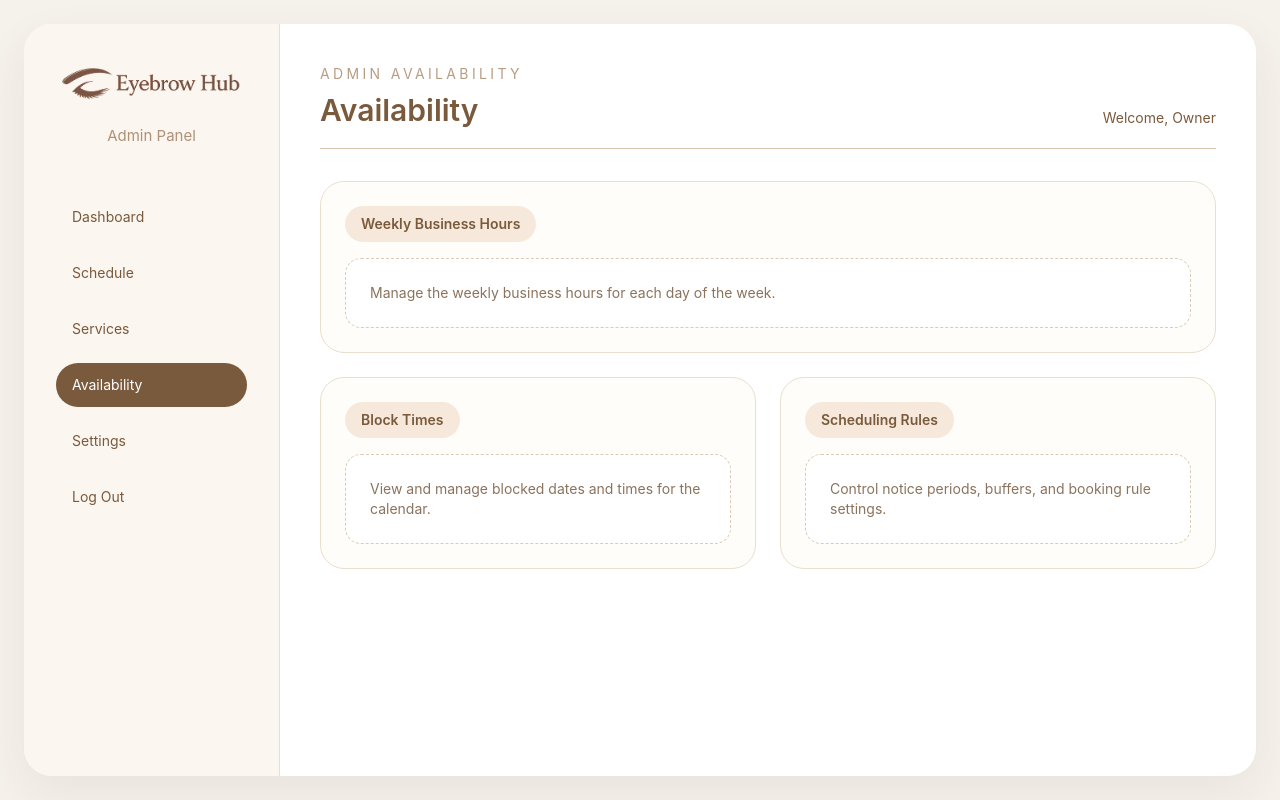
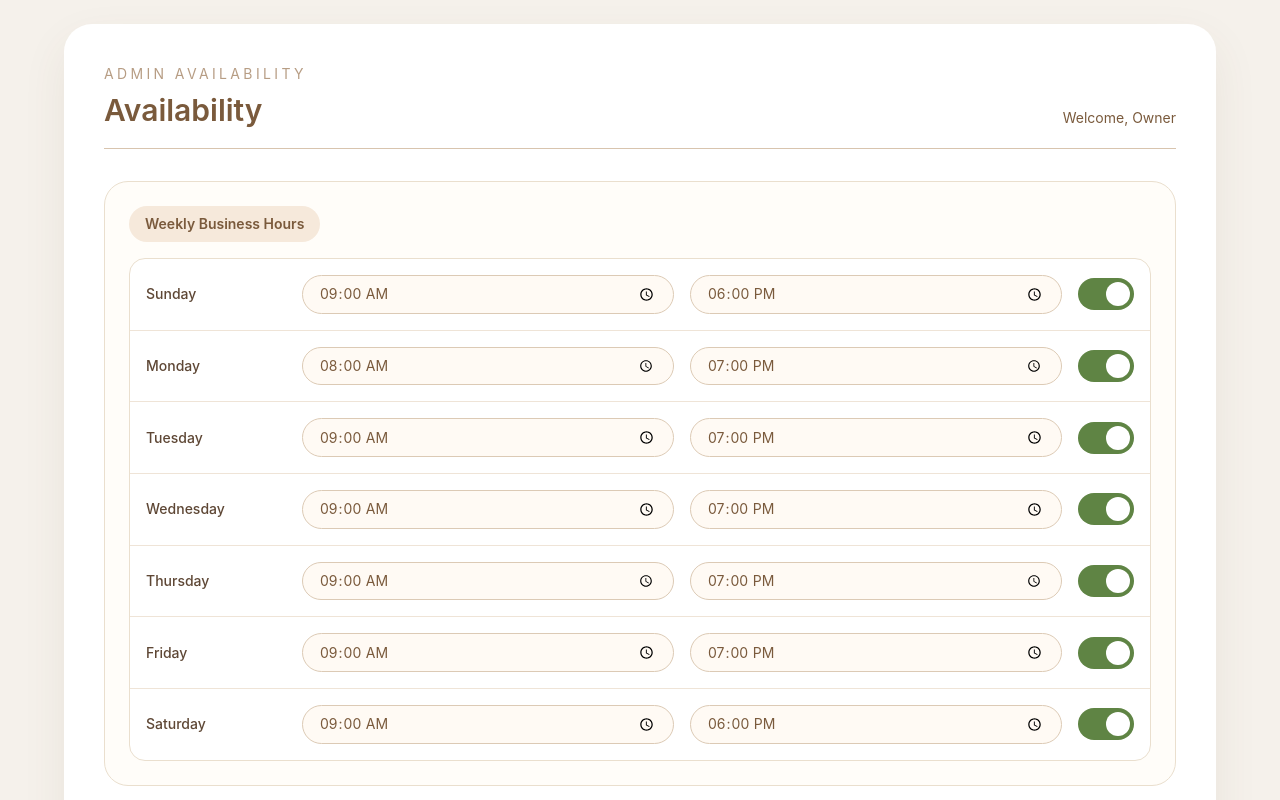
Before and after one commit to brentcrosby/eyebrow-hub, a Next.js app: page /admin/availability in a window 1280 px wide. Shown: the top 800 px of the page. Built offline with nearby package versions, Linux system fonts and the light colour scheme.

Commit message:
feat: add weekly business hours ui

```diff
--- a/app/admin/(panel)/availability/page.tsx
+++ b/app/admin/(panel)/availability/page.tsx
@@ -1,16 +1,6 @@
 "use client";
 
-import Image from "next/image";
-import brownLogo from "@/app/assests/logos/brown logo.png";
-
-const sidebarItems = [
-  "Dashboard",
-  "Schedule",
-  "Services",
-  "Availability",
-  "Settings",
-  "Log Out",
-];
+import { useState } from "react";
 
 const sectionCards = [
   {
@@ -27,47 +17,43 @@ const sectionCards = [
   },
 ];
 
+const initialBusinessHours = [
+  { day: "Sunday", startTime: "09:00", endTime: "18:00", enabled: true },
+  { day: "Monday", startTime: "08:00", endTime: "19:00", enabled: true },
+  { day: "Tuesday", startTime: "09:00", endTime: "19:00", enabled: true },
+  { day: "Wednesday", startTime: "09:00", endTime: "19:00", enabled: true },
+  { day: "Thursday", startTime: "09:00", endTime: "19:00", enabled: true },
+  { day: "Friday", startTime: "09:00", endTime: "19:00", enabled: true },
+  { day: "Saturday", startTime: "09:00", endTime: "18:00", enabled: true },
+];
+
 export default function AdminAvailabilityPage() {
+  const [businessHours, setBusinessHours] = useState(initialBusinessHours);
+
+  function updateTime(
+    day: string,
+    field: "startTime" | "endTime",
+    value: string
+  ) {
+    setBusinessHours((currentHours) =>
+      currentHours.map((item) =>
+        item.day === day ? { ...item, [field]: value } : item
+      )
+    );
+  }
+
+  function toggleDay(day: string) {
+    setBusinessHours((currentHours) =>
+      currentHours.map((item) =>
+        item.day === day ? { ...item, enabled: !item.enabled } : item
+      )
+    );
+  }
+
   return (
     <main className="min-h-screen bg-[#f5f1eb] p-4 sm:p-6">
-      <section className="mx-auto flex min-h-[calc(100vh-2rem)] w-full max-w-7xl overflow-hidden rounded-[28px] bg-white shadow-[0_18px_45px_rgba(96,74,50,0.08)] sm:min-h-[calc(100vh-3rem)]">
-        <aside className="hidden w-64 border-r border-[#eadfce] bg-[#fbf6ef] px-8 py-10 md:flex md:flex-col">
-          <div className="flex flex-col items-center text-center">
-            <Image
-              src={brownLogo}
-              alt="Eyebrow Hub logo"
-              width={180}
-              height={64}
-              className="h-auto w-full max-w-[180px]"
-              priority
-            />
-            <p className="mt-6 text-[15px] text-[#b09175]">Admin Panel</p>
-          </div>
-
-          <nav className="mt-12" aria-label="Admin sidebar">
-            <ul className="space-y-3">
-              {sidebarItems.map((item) => {
-                const isActive = item === "Availability";
-
-                return (
-                  <li key={item}>
-                    <span
-                      className={`block rounded-full px-4 py-3 text-sm ${
-                        isActive
-                          ? "bg-[#7a5a3c] text-white"
-                          : "text-[#7a5a3c]"
-                      }`}
-                    >
-                      {item}
-                    </span>
-                  </li>
-                );
-              })}
-            </ul>
-          </nav>
-        </aside>
-
-        <div className="flex-1 px-5 py-6 sm:px-8 sm:py-8 md:px-10 md:py-10">
+      <section className="mx-auto min-h-[calc(100vh-2rem)] w-full max-w-6xl rounded-[28px] bg-white px-5 py-6 shadow-[0_18px_45px_rgba(96,74,50,0.08)] sm:min-h-[calc(100vh-3rem)] sm:px-8 sm:py-8 md:px-10 md:py-10">
+        <div>
           <div className="flex flex-col gap-4 border-b border-[#d8c4ae] pb-5 sm:flex-row sm:items-end sm:justify-between">
             <div>
               <p className="text-sm uppercase tracking-[0.24em] text-[#b79d84]">
@@ -87,8 +73,51 @@ export default function AdminAvailabilityPage() {
                 {sectionCards[0].title}
               </div>
 
-              <div className="mt-4 rounded-2xl border border-dashed border-[#dccab5] bg-white p-6 text-sm text-[#8b735d]">
-                {sectionCards[0].description}
+              <div className="mt-4 overflow-hidden rounded-2xl border border-[#eadfce] bg-white">
+                {businessHours.map((item) => (
+                  <div
+                    key={item.day}
+                    className="grid gap-4 border-b border-[#efe4d7] px-4 py-4 last:border-b-0 md:grid-cols-[140px_1fr_1fr_auto] md:items-center"
+                  >
+                    <p className="text-sm font-medium text-[#5e4735]">
+                      {item.day}
+                    </p>
+
+                    <input
+                      type="time"
+                      value={item.startTime}
+                      onChange={(event) =>
+                        updateTime(item.day, "startTime", event.target.value)
+                      }
+                      className="w-full rounded-full border border-[#dccab5] bg-[#fffaf4] px-4 py-2 text-sm text-[#7a5a3c] outline-none"
+                    />
+
+                    <input
+                      type="time"
+                      value={item.endTime}
+                      onChange={(event) =>
+                        updateTime(item.day, "endTime", event.target.value)
+                      }
+                      className="w-full rounded-full border border-[#dccab5] bg-[#fffaf4] px-4 py-2 text-sm text-[#7a5a3c] outline-none"
+                    />
+
+                    <button
+                      type="button"
+                      onClick={() => toggleDay(item.day)}
+                      className={`flex h-8 w-14 items-center rounded-full p-1 transition ${
+                        item.enabled ? "bg-[#5f8444]" : "bg-[#d7c9bb]"
+                      }`}
+                      aria-pressed={item.enabled}
+                      aria-label={`Toggle ${item.day}`}
+                    >
+                      <span
+                        className={`h-6 w-6 rounded-full bg-white transition ${
+                          item.enabled ? "translate-x-6" : "translate-x-0"
+                        }`}
+                      />
+                    </button>
+                  </div>
+                ))}
               </div>
             </section>
 
@@ -109,6 +138,7 @@ export default function AdminAvailabilityPage() {
               ))}
             </div>
           </div>
+
         </div>
       </section>
     </main>
```
